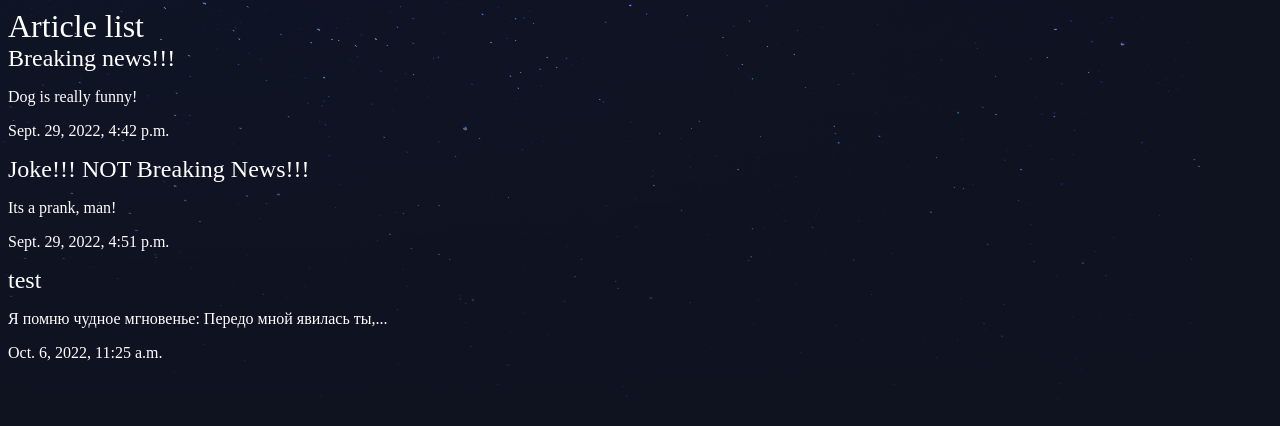
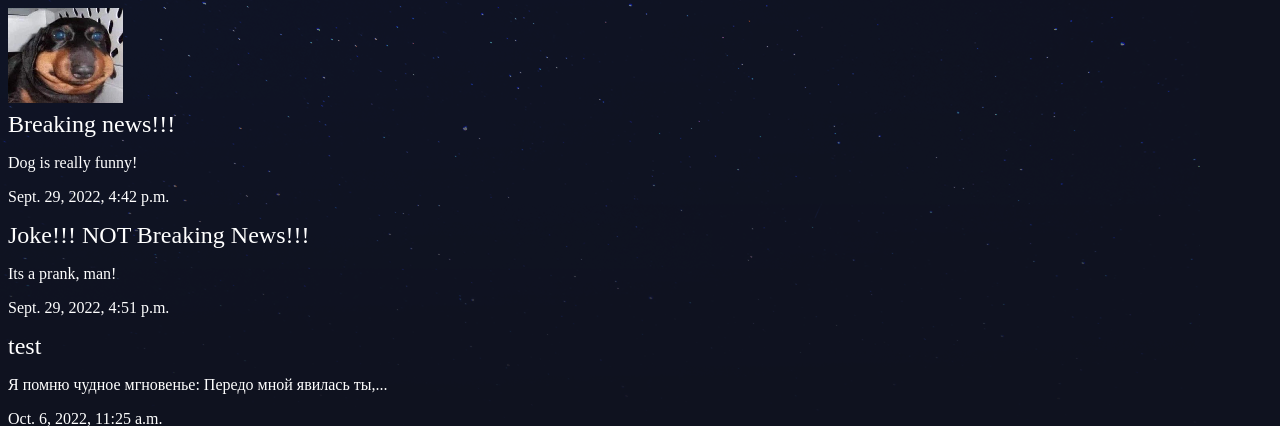
Before and after one commit to Shershulia/djangoTutor, a Django app: page /articles/ in a window 1280 px wide. Shown: the top 426 px of the page. Run offline with Django 4.2, Linux system fonts and the light colour scheme; data comes from the database, SQL or seed files in the repository.

Commit message:
Named urls

```diff
--- a/articles/templates/articles/article_list.html
+++ b/articles/templates/articles/article_list.html
@@ -1,11 +1,10 @@
 {%extends 'base_layout.html'%}
 
 {% block content %}
-    <h1>Article list</h1>
     <div class = "articles">
         {% for article in articles %}
         <div class="article">
-            <h2><a href="#">{{article.title}}</a></h2>
+            <h2><a href="{% url 'articles:detail' article.slug %}">{{article.title}}</a></h2>
             <p>{{article.snippet}}</p>
             <p>{{article.date}}</p>
         </div>
--- a/articles/urls.py
+++ b/articles/urls.py
@@ -2,8 +2,8 @@ from django.contrib import admin
 from django.urls import path
 from articles import views
 
-
+app_name = 'articles'
 urlpatterns = [
-    path('',views.article_list),
-    path('<slug:slug>/', views.article_detail),
+    path('',views.article_list,name="list"),
+    path('<slug:slug>/', views.article_detail,name = "detail"),
 ]
--- a/templates/base_layout.html
+++ b/templates/base_layout.html
@@ -11,6 +11,7 @@
 </head>
 <body>
     <div class = "wrapper">
+        <h1> <a href = "{%url 'articles:list' %}" ><img src = "{% static 'logo.png'%}"/></a> </h1>
         {% block content %}
         {% endblock %}
     </div>
```
Also changed, not shown: assets/logo.png (added).
